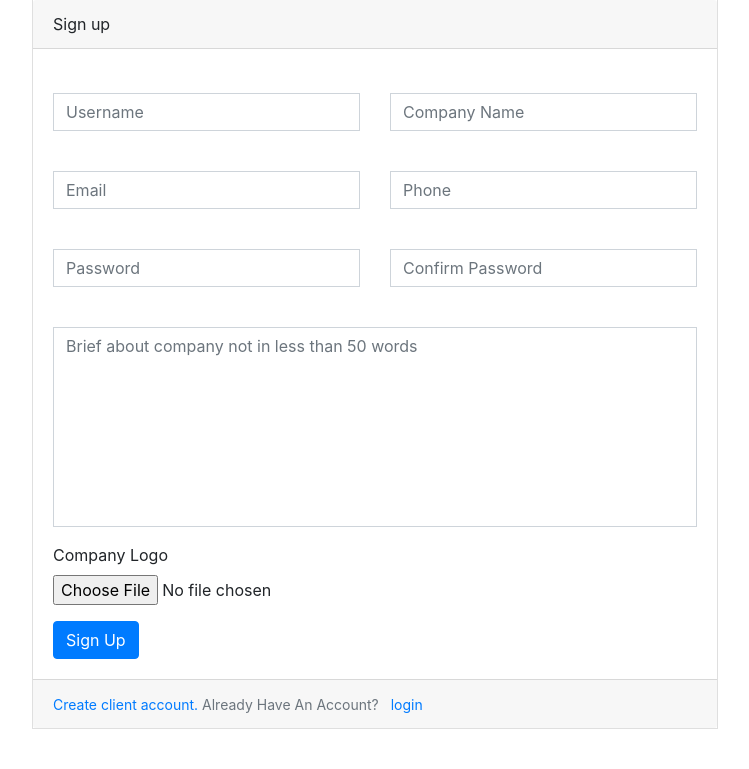
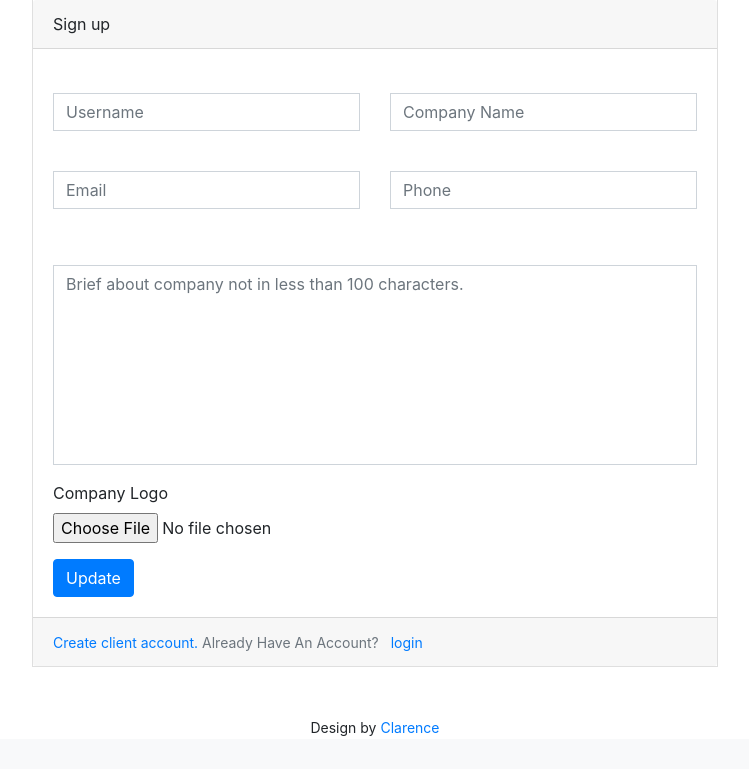
Before and after one commit to Energy90/workon, a Flask app: template app/templates/auth/register_company.html in a window 1280 px wide. Shown: the part 97-866 px from the top of the page, without its empty margins (265-1014 px from the left). After the commit the page ends 833 px from the top, so only its background shows below. Run offline with Flask 2, Linux system fonts and the light colour scheme; the template is opened without the code that fills it: values that come from a table or form of the project are taken from there, others are empty; parts of the project's set-up code (start-up, migrations or seed data) failed here and were passed over; some libraries are stand-ins or nearby versions.

Commit message:
minor changes on files

```diff
--- a/app/auth/forms.py
+++ b/app/auth/forms.py
@@ -8,9 +8,9 @@ from app.models import User
 # form for user registration
 # and user validation
 class UserSignUpForm(FlaskForm):
-    username = StringField("",validators=[DataRequired(), Length(min=2, max=20)], render_kw={"placeholder":"Username"})
-    email = StringField("",validators=[DataRequired(), Email()], render_kw={"placeholder":"Email"})
-    password = PasswordField("",validators=[DataRequired(), Length(min=4, max=20)], render_kw={"placeholder":"Password"})
+    username = StringField("",validators=[DataRequired(), Length(min=2, max=30)], render_kw={"placeholder":"Username"})
+    email = StringField("",validators=[DataRequired(), Email() Length(max=100)], render_kw={"placeholder":"Email"})
+    password = PasswordField("",validators=[DataRequired(), Length(min=4, max=30)], render_kw={"placeholder":"Password"})
     confirmPassword = PasswordField("", validators=[DataRequired(), EqualTo('password')], render_kw={"placeholder":"Confirm Password"})
 
     submit = SubmitField('Sign Up')
@@ -28,13 +28,13 @@ class UserSignUpForm(FlaskForm):
 
 # form company registration
 class CompanySignUpForm(FlaskForm):
-    username = StringField("", validators=[DataRequired(), Length(min=2, max=20)], render_kw={"placeholder":"Username"})
-    companyName = StringField("", validators=[DataRequired(), Length(min=2, max=40)], render_kw={"placeholder":"Company Name"})
-    email = StringField("", validators=[DataRequired(), Email()], render_kw={"placeholder":"Email"})
-    phoneNumber = StringField("", validators=[DataRequired(), Length(min=10)], render_kw={"placeholder":"Phone"})
-    password = PasswordField("", validators=[DataRequired(), Length(min=4, max=20)], render_kw={"placeholder":"Password"})
+    username = StringField("", validators=[DataRequired(), Length(min=2, max=30)], render_kw={"placeholder":"Username"})
+    companyName = StringField("", validators=[DataRequired(), Length(min=2, max=90)], render_kw={"placeholder":"Company Name"})
+    email = StringField("", validators=[DataRequired(), Email(), Length(max=100)], render_kw={"placeholder":"Email"})
+    phoneNumber = StringField("", validators=[DataRequired(), Length(min=10, max=15)], render_kw={"placeholder":"Phone"})
+    password = PasswordField("", validators=[DataRequired(), Length(min=4, max=30)], render_kw={"placeholder":"Password"})
     confirmPassword = PasswordField("", validators=[DataRequired(), EqualTo('password')], render_kw={"placeholder":"Confirm Password"})
-    about = TextAreaField("", validators=[DataRequired(), Length(min=50)], render_kw={"placeholder":"Brief about company not in less than 50 words"})
+    about = TextAreaField("", validators=[DataRequired(), Length(min=100, max=1900)], render_kw={"placeholder":"Brief about company not in less than 100 characters"})
     logo = FileField('Company Logo', validators=[DataRequired(), FileAllowed(['jpg', 'jpeg', 'png'])])
 
     submit = SubmitField('Sign Up')
@@ -62,7 +62,7 @@ class LogInForm(FlaskForm):
 
 # form for requesting reset password
 class RequestResetForm(FlaskForm):
-    email = StringField("", validators=[DataRequired(), Email()], render_kw={"placeholder":"Email"})
+    email = StringField("", validators=[DataRequired(), Email(), Length(max=100)], render_kw={"placeholder":"Email"})
     submit = SubmitField("Request Password Reset")
 
     def validate_email(self, email):
--- a/app/main/forms.py
+++ b/app/main/forms.py
@@ -9,8 +9,8 @@ from flask_login import current_user
 # and user validation
 
 class UserUpdateForm(FlaskForm):
-    username = StringField("", validators=[DataRequired(), Length(min=2, max=20)], render_kw={"placeholder":"Username"})
-    email = StringField("", validators=[DataRequired(), Email()], render_kw={"placeholder":"Email"})
+    username = StringField("", validators=[DataRequired(), Length(min=2, max=30)], render_kw={"placeholder":"Username"})
+    email = StringField("", validators=[DataRequired(), Email(), Length(max=100)], render_kw={"placeholder":"Email"})
 
     submit = SubmitField('Update')
 
@@ -31,11 +31,11 @@ class UserUpdateForm(FlaskForm):
 # and user validation
 
 class CompanyUpdateForm(FlaskForm):
-    username = StringField("", validators=[DataRequired(), Length(min=2, max=20)], render_kw={"placeholder":"Username"})
-    companyName = StringField("", validators=[DataRequired(), Length(min=2, max=40)], render_kw={"placeholder":"Company Name"})
-    email = StringField("", validators=[DataRequired(), Email()], render_kw={"placeholder":"Email"})
-    phoneNumber = StringField("", validators=[DataRequired(), Length(min=10)], render_kw={"placeholder":"Phone"})
-    about = TextAreaField("", validators=[DataRequired(), Length(min=100)], render_kw={"placeholder":"Brief about company not in less than 100 characters."})
+    username = StringField("", validators=[DataRequired(), Length(min=2, max=30)], render_kw={"placeholder":"Username"})
+    companyName = StringField("", validators=[DataRequired(), Length(min=2, max=90)], render_kw={"placeholder":"Company Name"})
+    email = StringField("", validators=[DataRequired(), Email(), Length(max=100)], render_kw={"placeholder":"Email"})
+    phoneNumber = StringField("", validators=[DataRequired(), Length(min=10, max=15)], render_kw={"placeholder":"Phone"})
+    about = TextAreaField("", validators=[DataRequired(), Length(min=100, max=1900)], render_kw={"placeholder":"Brief about company not in less than 100 characters."})
     logo = FileField('Company Logo', validators=[FileAllowed(['jpg', 'png'])])
 
     submit = SubmitField('Update')
--- a/app/models.py
+++ b/app/models.py
@@ -23,7 +23,7 @@ class User(db.Model, UserMixin):
     username = db.Column(db.String(64), unique=True, nullable=False)
     email = db.Column(db.String(120), unique=True, nullable=False)
     company = db.Column(db.String(120))
-    phone = db.Column(db.String(30), unique=True)
+    phone = db.Column(db.String(30))
     password = db.Column(db.String(128), nullable=False)
     dateCreated = db.Column(db.DateTime, nullable=False, default=datetime.utcnow)
     about = db.Column(db.String(2000))
--- a/app/templates/main/update.html
+++ b/app/templates/main/update.html
@@ -4,7 +4,7 @@
 {% block main %}
     <div class="row mt-4">
         <div class="col-md-4"></div>
-        <div class="col-md-4">
+        <div class="col-md-4 text-center">
             <div class="media">
                 <img class="account-image" src="{{ current_user.avatar(256) }}" alt="profile">
             </div>
```
Also changed, not shown: app/static/profile_pics/3cc03a4d5faf08e9.jpg (added), app/static/profile_pics/76af97c1dfba2dca.jpg (added).
